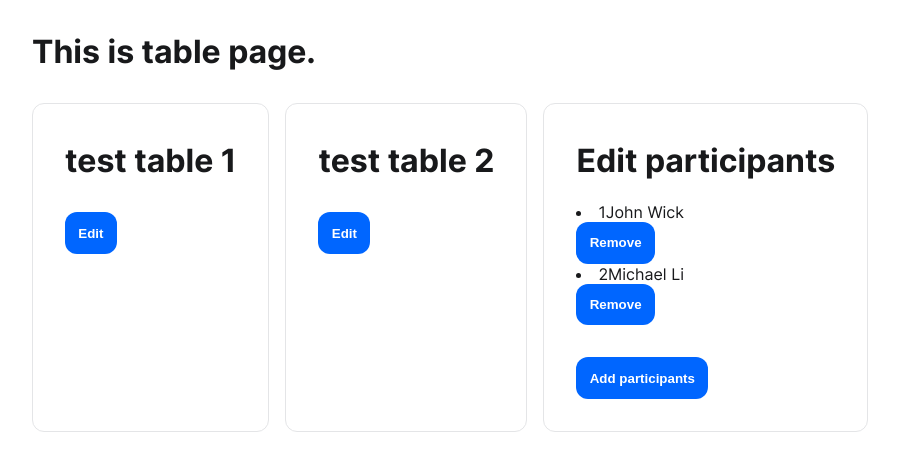
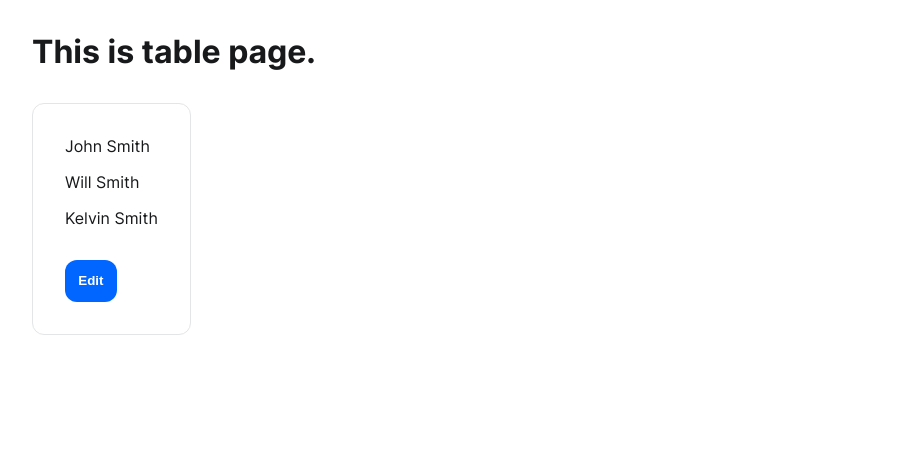
Before and after one commit to arbabf/next-gen-virtual-classroom, a Next.js app in the folder source/frontend/: page /table in a window 1280 px wide. Shown: the top 470 px of the page, without its empty margins (158-1057 px from the left). Built offline with nearby package versions, Linux system fonts and the light colour scheme.

Commit message:
frontend: more dynamic tables; split state & info

```diff
--- a/source/frontend/components/tables/TableContainer.tsx
+++ b/source/frontend/components/tables/TableContainer.tsx
@@ -4,33 +4,30 @@ import styles from './TableContainer.module.css';
 import Button from '../common/button/button';
 import ButtonSet from '../common/buttonset/buttonset';
 import Card from '../common/card/card';
+import { TableState } from '../../entities/Table';
 
 /**
  * Table Container props.
  */
 
 type TableContainerProps = {
-	participants?: number;
 	showEditor?: boolean;
-	tables: string[];
+	tables: TableState[];
 };
 
 type TableContainerState = {
 	/**
-	 * Current set of participants
-	 */
-	participants: number;
-	/**
 	 * Whether the editor is visible
 	 */
 	showEditor: boolean;
+
 	/**
 	 * Current set of tables
 	 */
-	tables: string[];
+	tables: TableState[];
 };
 
-const EditParticipants = ({ show = false, currentTable = 'Table name' }) => (
+export const TableEditor = ({ show = false, currentTable = 'Table name' }) => (
 	<div className={show ? '' : styles.hidden}>
 		<Card>
 			<h1>Edit participants</h1>
@@ -63,8 +60,7 @@ export class TableContainer extends Component<TableContainerProps, TableContaine
 	constructor(props: TableContainerProps) {
 		super(props);
 		this.state = {
-			participants: this.props.participants === undefined ? 0 : this.props.participants,
-			showEditor: this.props.showEditor === undefined ? false : this.props.showEditor,
+			showEditor: this.props.showEditor || false,
 			tables: this.props.tables,
 		};
 	}
@@ -73,8 +69,14 @@ export class TableContainer extends Component<TableContainerProps, TableContaine
 		return (
 			<div className={styles.container}>
 				{this.props.tables.map((table) => (
-					<Card key={table}>
-						<h1>{table}</h1>
+					<Card key={table.info.id}>
+						<div className="participants">
+							{table.participants.map((participant, index) => (
+								<div key={participant.id}>
+									<p>{participant.name}</p>
+								</div>
+							))}
+						</div>
 
 						<ButtonSet>
 							<Button onClick={() => this.setState({ showEditor: !this.state.showEditor })}>
@@ -84,7 +86,7 @@ export class TableContainer extends Component<TableContainerProps, TableContaine
 					</Card>
 				))}
 
-				<EditParticipants show={!this.state.showEditor} currentTable={'test'}></EditParticipants>
+				<TableEditor show={this.state.showEditor} currentTable={'test'}></TableEditor>
 			</div>
 		);
 	}
--- a/source/frontend/entities/Table.ts
+++ b/source/frontend/entities/Table.ts
@@ -1,16 +1,32 @@
-import {User} from './User';
+import { RoomInfo, testRoom } from './Room';
+import { testUserList, User } from './User';
 
-export class Table {
-	id: string;
+/**
+ * Current live state of a table, being the inclusion of users, etc.
+ */
+export class TableState {
+	info: TableInfo;
 	participants: User[];
 
-	constructor(id: string, participants:User[]) {
-		this.id = id;
-        this.participants = participants
-
+	constructor(tableInfo: TableInfo, participants?: User[]) {
+		this.info = tableInfo;
+		this.participants = participants || [];
 	}
 }
 
-export const testUser0 = new User("0", "John Smith", "john@example.com");
-export const testUser1 = new User("0", "Will Smith", "john@example.com");
-export const testUser2 = new User("0", "Kelvin Smith", "kelvin@example.com");
+/**
+ * A table is a group of users who are able to communicate with one another. This is the static
+ * definition of a table as held within RoomInfo.
+ */
+export class TableInfo {
+	id: string;
+	room: RoomInfo;
+
+	constructor(id: string, room: RoomInfo) {
+		this.id = id;
+		this.room = room;
+	}
+}
+
+export const testTableInfo = new TableInfo('0', testRoom);
+export const testTableState = new TableState(testTableInfo, testUserList);
--- a/source/frontend/entities/User.ts
+++ b/source/frontend/entities/User.ts
@@ -10,4 +10,8 @@ export class User {
 	}
 }
 
-export const testUser = new User("0", "John Smith", "john@example.com");
+export const testUser = new User('0', 'John Smith', 'john@example.com');
+export const testUser2 = new User('0', 'Will Smith', 'john@example.com');
+export const testUser3 = new User('0', 'Kelvin Smith', 'kelvin@example.com');
+
+export const testUserList = [testUser, testUser2, testUser3];
--- a/source/frontend/pages/table.tsx
+++ b/source/frontend/pages/table.tsx
@@ -3,6 +3,7 @@ import Head from 'next/head';
 import React from 'react';
 import styles from '../styles/pages/Home.module.css';
 import { TableContainer } from '../components/tables/TableContainer';
+import { testTableState } from '../entities/Table';
 //import TableContainer from
 
 const Home: NextPage = () => {
@@ -19,7 +20,7 @@ const Home: NextPage = () => {
 			</main>
 
 			<main className={styles.main}>
-				<TableContainer participants={4} tables={['test table 1', 'test table 2']} />
+				<TableContainer tables={[testTableState]} />
 			</main>
 		</>
 	);
```
